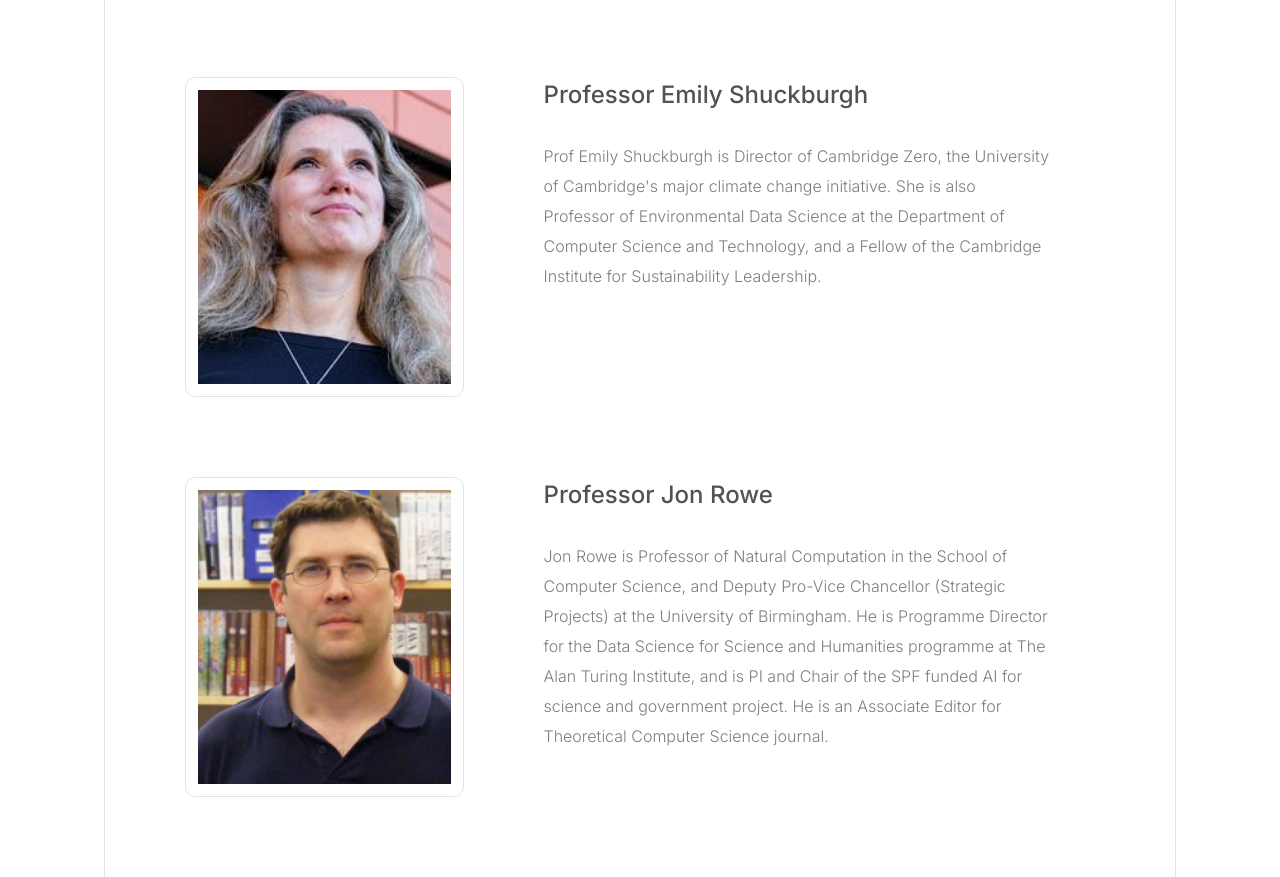
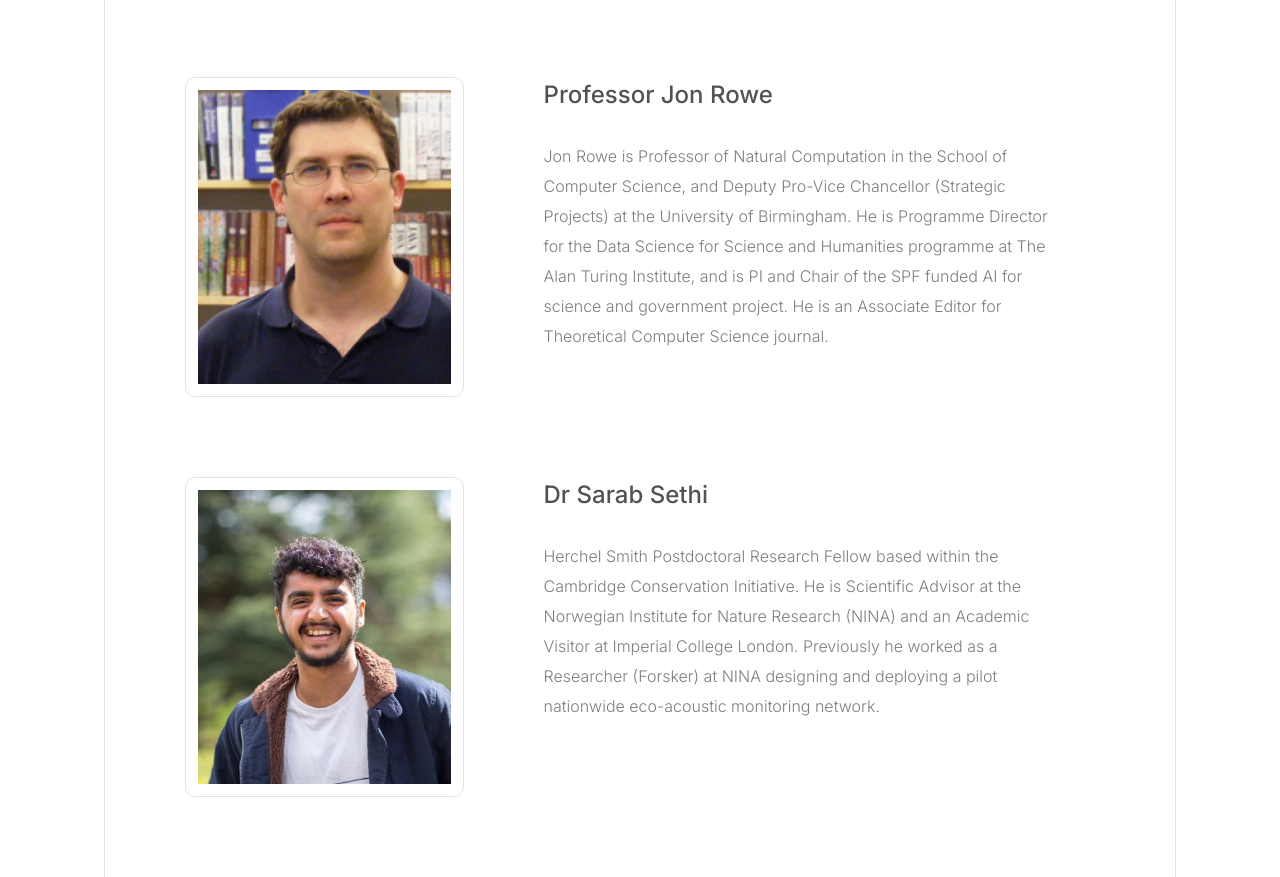
Before and after one commit to NaturalHistoryMuseum/ai-natural-sciences, a plain HTML site: page index.html in a window 1280 px wide. Shown: the part 1515-2392 px from the top of the page. Drawn offline with Linux system fonts and the light colour scheme.

Commit message:
rm emily

```diff
--- a/index.html
+++ b/index.html
@@ -103,20 +103,6 @@
                                     the Centre for Biodiversity and Environmental Research (CBER), within the Research
                                     Department of Genetics, Evolution and Environment (GEE) at University College
                                     London.</p>
-                            </div>
-                        </div>
-                        <div class="inner" data-onvisible-trigger="1">
-                            <div>
-                                <div id="image03" class="style1 image" data-position="center"><span
-                                        class="frame enclosed"><img src="assets/images/emily-shuckburgh.jpg"
-                                            alt="" /></span></div>
-                            </div>
-                            <div>
-                                <h3 id="text10" class="style3">Professor Emily Shuckburgh</h3>
-                                <p id="text15" class="style1">Prof Emily Shuckburgh is Director of Cambridge Zero, the
-                                    University of Cambridge's major climate change initiative. She is also Professor of
-                                    Environmental Data Science at the Department of Computer Science and Technology, and
-                                    a Fellow of the Cambridge Institute for Sustainability Leadership.</p>
                             </div>
                         </div>
                         <div class="inner" data-onvisible-trigger="1">
```
